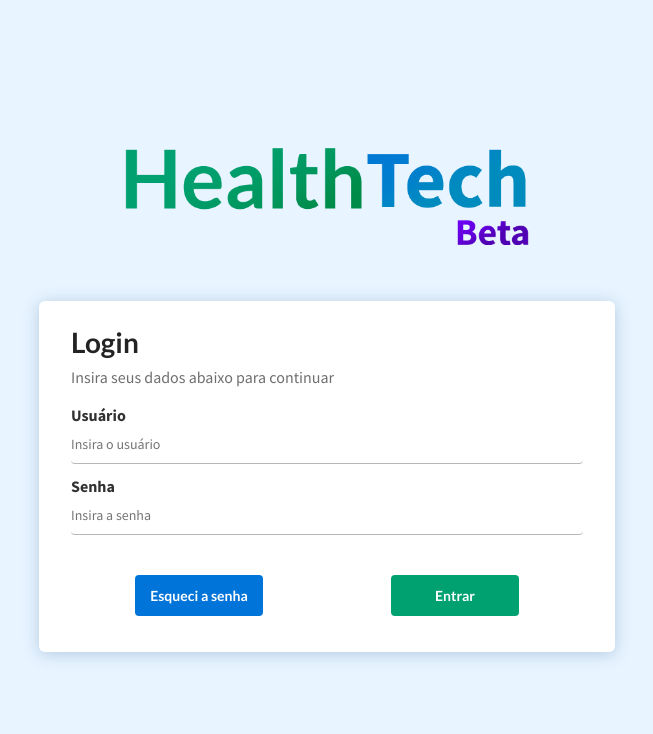
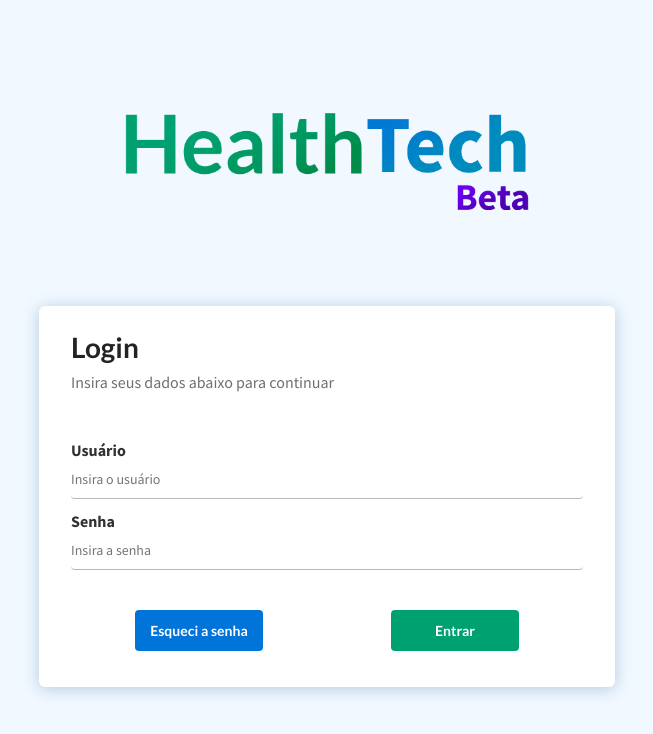
Before and after one commit to grupo-4-health-lab/health-tech, an Angular app in the folder Front-End/: page /login in a window 1280 px wide. Shown: the top 734 px of the page, without its empty margins (313-966 px from the left). Built offline with nearby package versions, Linux system fonts and the light colour scheme.

Commit message:
refactor: improve css spacing and modulize components

```diff
--- a/Front-End/src/styles.scss
+++ b/Front-End/src/styles.scss
@@ -56,7 +56,7 @@ body, html {
 
 body {
   margin: 0;
-  background-color: #e8f4ff;
+  background-color: #f1f8ff;
   position: relative;
 }
 
@@ -71,7 +71,7 @@ section {
 
   &__logo {
     width: 80%;
-    margin: 0 auto 56px;
+    margin: 0px auto 96px;
     display: flex;
   }
 }
@@ -84,6 +84,8 @@ section {
   box-shadow: 0 2px 16px #b2cae0;
 
   &__header {
+    margin-bottom: 48px;
+
     &__title {
       font-family: 'Lato';
       font-weight: 700;
```
Also changed, not shown: Front-End/src/app/app.module.ts (+9 -13 lines), Front-End/src/app/pages/password-reset/password-reset.module.ts (added, +23 -0 lines), Front-End/src/app/pages/system/system.module.ts (added, +15 -0 lines).
